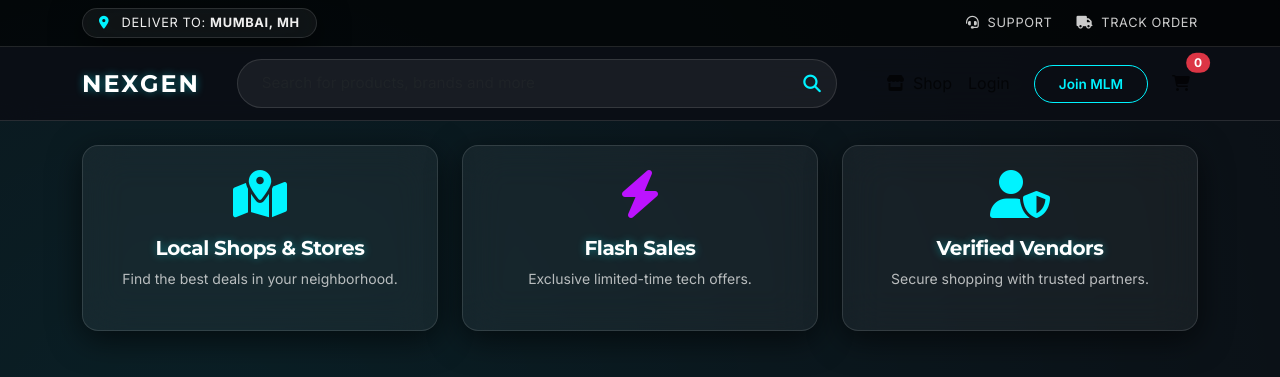
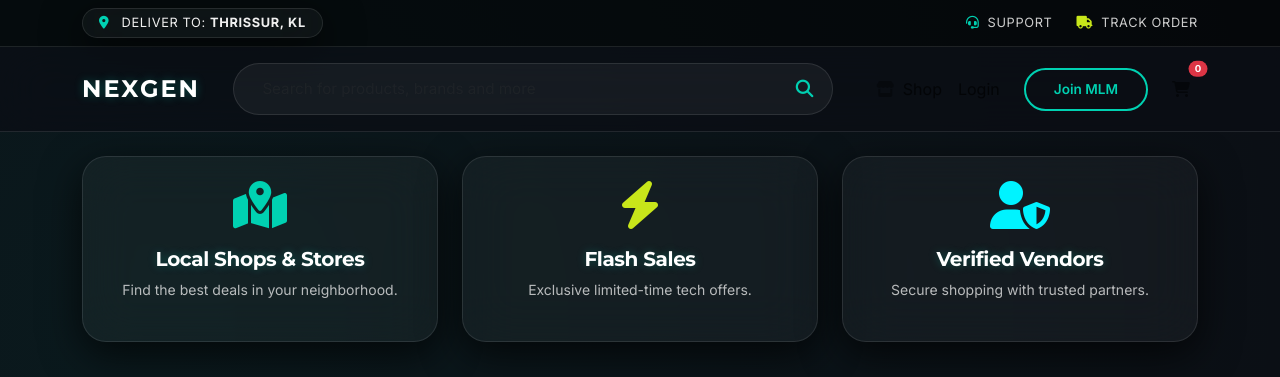
Before and after one commit to priyeshdaspookulangara/digi, a PHP site: page / in a window 1280 px wide. Shown: the top 377 px of the page. Run offline with PHP 8.4, Linux system fonts and the light colour scheme; data comes from the database, SQL or seed files in the repository; both versions use the stored data as it was after the commit.

Commit message:
Implement integrated MLM-based marketplace with Glassmorphism UI and SEO features
- Developed a 10-level MLM referral and commission engine with automated rebirth ID logic.
- Implemented a modern "Neon Mint" Glassmorphism UI across the platform.
- Integrated SEO-optimized metadata management, JSON-LD structured data, and Open Graph tags.
- Built comprehensive Admin and Merchant portals for shop/product/marketing management.
- Added a location-based shop discovery system with automated geo-detection.
- Ensured dual-database compatibility for SQLite and MySQL with PDO security.

Co-authored-by: priyeshdaspookulangara <216598157+priyeshdaspookulangara@users.noreply.github.com>

```diff
--- a/assets/css/style.css
+++ b/assets/css/style.css
@@ -1,19 +1,22 @@
 :root {
+    --neon-mint: #00d1b2;
+    --neon-lime: #c8e61a;
     --neon-cyan: #00f3ff;
-    --neon-purple: #bc13fe;
     --dark-bg: #0b0e14;
-    --glass-bg: rgba(255, 255, 255, 0.05);
-    --glass-border: rgba(255, 255, 255, 0.12);
-    --glass-hover: rgba(255, 255, 255, 0.1);
-    --card-shadow: 0 8px 32px 0 rgba(0, 0, 0, 0.6);
-    --transition: all 0.3s cubic-bezier(0.4, 0, 0.2, 1);
+    --glass-bg: rgba(255, 255, 255, 0.04);
+    --glass-border: rgba(255, 255, 255, 0.1);
+    --glass-hover: rgba(255, 255, 255, 0.08);
+    --card-shadow: 0 12px 40px 0 rgba(0, 0, 0, 0.7);
+    --transition: all 0.4s cubic-bezier(0.165, 0.84, 0.44, 1);
+    --border-radius: 24px;
 }
 
 body {
     background-color: var(--dark-bg);
     background-image:
-        radial-gradient(circle at 15% 15%, rgba(0, 243, 255, 0.08) 0%, transparent 45%),
-        radial-gradient(circle at 85% 85%, rgba(188, 19, 254, 0.08) 0%, transparent 45%);
+        radial-gradient(circle at 10% 10%, rgba(0, 209, 178, 0.06) 0%, transparent 40%),
+        radial-gradient(circle at 90% 90%, rgba(200, 230, 26, 0.04) 0%, transparent 40%),
+        radial-gradient(circle at 50% 50%, rgba(0, 243, 255, 0.02) 0%, transparent 60%);
     color: #f0f0f0;
     font-family: 'Inter', sans-serif;
     line-height: 1.6;
@@ -29,22 +32,23 @@ h1, h2, h3, h4, h5, .navbar-brand {
 /* Glassmorphism Core */
 .glass-card {
     background: var(--glass-bg);
-    backdrop-filter: blur(20px);
-    -webkit-backdrop-filter: blur(20px);
+    backdrop-filter: blur(25px);
+    -webkit-backdrop-filter: blur(25px);
     border: 1px solid var(--glass-border);
-    border-radius: 16px;
+    border-radius: var(--border-radius);
     box-shadow: var(--card-shadow);
     transition: var(--transition);
 }
 
 .glass-card:hover {
-    border-color: rgba(0, 243, 255, 0.4);
+    border-color: rgba(0, 209, 178, 0.3);
     background: var(--glass-hover);
+    transform: translateY(-5px);
 }
 
 /* Navbar & Bars */
 .top-bar {
-    background: rgba(0, 0, 0, 0.7);
+    background: rgba(0, 0, 0, 0.5);
     font-size: 0.8rem;
     border-bottom: 1px solid var(--glass-border);
     letter-spacing: 0.05em;
@@ -58,14 +62,15 @@ h1, h2, h3, h4, h5, .navbar-brand {
 }
 
 .top-bar a:hover {
-    color: var(--neon-cyan);
+    color: var(--neon-mint);
 }
 
 .main-nav {
-    background: rgba(11, 14, 20, 0.85);
-    backdrop-filter: blur(20px);
+    background: rgba(11, 14, 20, 0.7);
+    backdrop-filter: blur(25px);
+    -webkit-backdrop-filter: blur(25px);
     border-bottom: 1px solid var(--glass-border);
-    padding: 0.75rem 0;
+    padding: 1rem 0;
 }
 
 .navbar-brand {
@@ -75,11 +80,12 @@ h1, h2, h3, h4, h5, .navbar-brand {
 
 .neon-text {
     color: #fff;
-    text-shadow: 0 0 8px rgba(0, 243, 255, 0.4);
+    text-shadow: 0 0 10px rgba(0, 209, 178, 0.3);
 }
 
+.neon-mint { color: var(--neon-mint); }
+.neon-lime { color: var(--neon-lime); }
 .neon-cyan { color: var(--neon-cyan); }
-.neon-purple { color: var(--neon-purple); }
 
 /* Search Container */
 .search-container {
@@ -89,31 +95,38 @@ h1, h2, h3, h4, h5, .navbar-brand {
 }
 
 .search-input {
-    background: rgba(255, 255, 255, 0.06) !important;
+    background: rgba(255, 255, 255, 0.05) !important;
     border: 1px solid var(--glass-border) !important;
     border-radius: 50px !important;
     color: #fff !important;
-    padding: 0.75rem 1.5rem !important;
+    padding: 0.85rem 1.75rem !important;
     padding-right: 3.5rem !important;
     font-size: 0.95rem;
+    transition: var(--transition);
 }
 
 .search-input:focus {
-    background: rgba(255, 255, 255, 0.1) !important;
-    border-color: var(--neon-cyan) !important;
-    box-shadow: 0 0 15px rgba(0, 243, 255, 0.1) !important;
+    background: rgba(255, 255, 255, 0.08) !important;
+    border-color: var(--neon-mint) !important;
+    box-shadow: 0 0 20px rgba(0, 209, 178, 0.15) !important;
 }
 
 .search-btn {
     position: absolute;
-    right: 8px;
+    right: 12px;
     top: 50%;
     transform: translateY(-50%);
-    color: var(--neon-cyan);
+    color: var(--neon-mint);
     border: none;
     background: none;
     font-size: 1.1rem;
     padding: 0.5rem;
+    transition: var(--transition);
+}
+
+.search-btn:hover {
+    color: #fff;
+    transform: translateY(-50%) scale(1.1);
 }
 
 /* Form Elements */
@@ -121,94 +134,90 @@ h1, h2, h3, h4, h5, .navbar-brand {
     background: rgba(255, 255, 255, 0.04) !important;
     border: 1px solid var(--glass-border) !important;
     color: #fff !important;
-    padding: 0.75rem 1.2rem !important;
-    border-radius: 10px !important;
+    padding: 0.85rem 1.25rem !important;
+    border-radius: 16px !important;
     transition: var(--transition);
 }
 
 .glass-input:focus {
     background: rgba(255, 255, 255, 0.08) !important;
-    border-color: var(--neon-cyan) !important;
-    box-shadow: 0 0 20px rgba(0, 243, 255, 0.15) !important;
+    border-color: var(--neon-mint) !important;
+    box-shadow: 0 0 20px rgba(0, 209, 178, 0.1) !important;
     outline: none;
 }
 
 /* Buttons */
 .neon-button {
-    background: linear-gradient(45deg, #00d2ff, #9d50bb);
+    background: linear-gradient(135deg, #00d1b2, #c8e61a);
     border: none;
-    color: #fff;
-    padding: 0.75rem 2.5rem;
-    border-radius: 10px;
+    color: #000;
+    padding: 0.85rem 2.5rem;
+    border-radius: 50px;
     font-weight: 700;
     text-transform: uppercase;
     letter-spacing: 1px;
     transition: var(--transition);
-    box-shadow: 0 4px 15px rgba(0, 210, 255, 0.3);
+    box-shadow: 0 4px 20px rgba(0, 209, 178, 0.3);
 }
 
 .neon-button:hover {
-    transform: translateY(-3px);
-    box-shadow: 0 8px 25px rgba(157, 80, 187, 0.4);
-    color: #fff;
+    transform: translateY(-3px) scale(1.02);
+    box-shadow: 0 10px 30px rgba(200, 230, 26, 0.4);
+    color: #000;
 }
 
 .neon-button-sm {
     background: transparent;
-    border: 1.5px solid var(--neon-cyan);
-    color: var(--neon-cyan);
+    border: 2px solid var(--neon-mint);
+    color: var(--neon-mint);
     border-radius: 50px;
-    padding: 0.5rem 1.5rem;
+    padding: 0.6rem 1.75rem;
     font-size: 0.85rem;
     font-weight: 600;
     transition: var(--transition);
 }
 
 .neon-button-sm:hover {
-    background: var(--neon-cyan);
+    background: var(--neon-mint);
     color: #000;
-    box-shadow: 0 0 20px var(--neon-cyan);
+    box-shadow: 0 0 25px rgba(0, 209, 178, 0.4);
 }
 
 /* Category Section */
 .category-scroll {
     gap: 1.5rem;
-    padding: 10px 0;
-}
-
-.category-item {
-    transition: var(--transition);
+    padding: 15px 0;
 }
 
 .category-circle {
-    width: 70px;
-    height: 70px;
+    width: 80px;
+    height: 80px;
     background: rgba(255, 255, 255, 0.03);
     border: 1px solid var(--glass-border);
     border-radius: 50%;
     display: flex;
     align-items: center;
     justify-content: center;
-    font-size: 1.2rem;
-    margin: 0 auto 12px;
+    font-size: 1.4rem;
+    margin: 0 auto 15px;
     transition: var(--transition);
-    color: #aaa;
+    color: #888;
 }
 
 .category-item:hover .category-circle {
-    border-color: var(--neon-cyan);
-    color: var(--neon-cyan);
-    background: rgba(0, 243, 255, 0.05);
-    transform: translateY(-5px);
-    box-shadow: 0 10px 20px rgba(0, 243, 255, 0.15);
+    border-color: var(--neon-mint);
+    color: var(--neon-mint);
+    background: rgba(0, 209, 178, 0.05);
+    transform: translateY(-8px) rotate(5deg);
+    box-shadow: 0 15px 30px rgba(0, 209, 178, 0.2);
 }
 
 .category-name {
-    font-size: 0.75rem;
+    font-size: 0.8rem;
     font-weight: 600;
-    color: #aaa;
+    color: #888;
     text-transform: uppercase;
-    letter-spacing: 1px;
+    letter-spacing: 1.5px;
 }
 
 .category-item:hover .category-name {
@@ -278,68 +288,92 @@ h1, h2, h3, h4, h5, .navbar-brand {
 }
 
 .product-price {
-    font-size: 1.25rem;
+    font-size: 1.35rem;
     font-weight: 800;
-    color: var(--neon-cyan);
+    color: var(--neon-mint);
 }
 
 /* Hero Section */
 .hero-banner {
-    border-radius: 24px;
+    border-radius: 30px;
     overflow: hidden;
 }
 
 .hero-overlay {
-    background: linear-gradient(90deg, rgba(11, 14, 20, 0.9) 0%, rgba(11, 14, 20, 0.4) 100%);
+    background: linear-gradient(90deg, rgba(11, 14, 20, 0.95) 0%, rgba(11, 14, 20, 0.4) 100%);
     z-index: 1;
 }
 
 /* Section Title */
 .section-title {
-    font-size: 1.25rem;
+    font-size: 1.4rem;
     text-transform: uppercase;
-    letter-spacing: 4px;
-    margin-bottom: 2.5rem;
+    letter-spacing: 5px;
+    margin-bottom: 3rem;
     position: relative;
+    padding-left: 15px;
 }
 
-.section-title::after {
+.section-title::before {
     content: '';
     position: absolute;
-    bottom: -12px;
     left: 0;
-    width: 60px;
-    height: 3px;
-    background: var(--neon-cyan);
-    box-shadow: 0 0 10px var(--neon-cyan);
+    top: 50%;
+    transform: translateY(-50%);
+    width: 4px;
+    height: 24px;
+    background: var(--neon-mint);
+    border-radius: 10px;
+    box-shadow: 0 0 15px var(--neon-mint);
 }
 
 /* Custom Scrollbar */
 ::-webkit-scrollbar {
-    width: 8px;
+    width: 10px;
 }
 ::-webkit-scrollbar-track {
     background: var(--dark-bg);
 }
 ::-webkit-scrollbar-thumb {
-    background: #333;
+    background: #2a2d33;
     border-radius: 10px;
+    border: 2px solid var(--dark-bg);
 }
 ::-webkit-scrollbar-thumb:hover {
-    background: #444;
+    background: #3a3d44;
 }
 
 /* Badges */
 .badge.bg-info {
-    background-color: var(--neon-cyan) !important;
+    background: linear-gradient(45deg, var(--neon-mint), var(--neon-cyan)) !important;
     color: #000 !important;
     font-weight: 700;
     letter-spacing: 0.5px;
+    border-radius: 8px;
+    padding: 0.5em 0.8em;
 }
 
 /* Utilities */
 .text-gradient {
-    background: linear-gradient(45deg, var(--neon-cyan), var(--neon-purple));
+    background: linear-gradient(45deg, var(--neon-mint), var(--neon-cyan));
     -webkit-background-clip: text;
     -webkit-text-fill-color: transparent;
 }
+
+.ad-hover-effect {
+    transition: var(--transition);
+}
+
+.ad-hover-effect:hover {
+    transform: scale(1.03);
+    filter: brightness(1.1);
+}
+
+.feature-box i {
+    transition: var(--transition);
+}
+
+.feature-box:hover i {
+    transform: scale(1.2);
+    filter: drop-shadow(0 0 10px currentColor);
+}
--- a/includes/header.php
+++ b/includes/header.php
@@ -32,13 +32,13 @@ require_once __DIR__ . '/seo_helper.php';
     <!-- Top Utility Bar -->
     <div class="top-bar py-2 d-none d-lg-block">
         <div class="container d-flex justify-content-between align-items-center">
-            <div class="location-selector glass-card py-1 px-3">
-                <i class="fas fa-map-marker-alt me-2 neon-cyan"></i>
-                <span>Deliver to: <strong>Mumbai, MH</strong></span>
+            <div class="location-selector glass-card py-1 px-3" style="border-radius: 50px;">
+                <i class="fas fa-map-marker-alt me-2 neon-mint"></i>
+                <span>Deliver to: <strong>Thrissur, KL</strong></span>
             </div>
             <div class="top-links d-flex gap-4">
-                <a href="#"><i class="fas fa-headset me-1"></i> Support</a>
-                <a href="#"><i class="fas fa-truck me-1"></i> Track Order</a>
+                <a href="#"><i class="fas fa-headset me-1 neon-mint"></i> Support</a>
+                <a href="#"><i class="fas fa-truck me-1 neon-lime"></i> Track Order</a>
             </div>
         </div>
     </div>
@@ -60,7 +60,7 @@ require_once __DIR__ . '/seo_helper.php';
 
                 <ul class="navbar-nav ms-auto align-items-center">
                     <li class="nav-item">
-                        <a class="nav-link" href="<?php echo BASE_URL; ?>/index.php"><i class="fas fa-store me-1"></i> Shop</a>
+                        <a class="nav-link" href="<?php echo BASE_URL; ?>/index.php"><i class="fas fa-store me-1 opacity-50"></i> Shop</a>
                     </li>
                     <?php if (is_logged_in()): ?>
                         <li class="nav-item">
@@ -89,8 +89,8 @@ require_once __DIR__ . '/seo_helper.php';
                     <?php endif; ?>
                     <li class="nav-item ms-lg-3">
                         <a class="nav-link cart-icon position-relative" href="#">
-                            <i class="fas fa-shopping-cart"></i>
-                            <span class="position-absolute top-0 start-100 translate-middle badge rounded-pill bg-danger">0</span>
+                            <i class="fas fa-shopping-cart opacity-75"></i>
+                            <span class="position-absolute top-0 start-100 translate-middle badge rounded-pill bg-danger" style="font-size: 0.6rem;">0</span>
                         </a>
                     </li>
                 </ul>
--- a/index.php
+++ b/index.php
@@ -69,7 +69,7 @@ if (empty($products)) {
         <div class="col-md-4">
             <div class="glass-card p-4 h-100 text-center feature-box" style="cursor: pointer;" data-bs-toggle="modal" data-bs-target="#locationModal">
                 <div class="mb-3">
-                    <i class="fas fa-map-marked-alt fa-3x neon-cyan"></i>
+                    <i class="fas fa-map-marked-alt fa-3x neon-mint"></i>
                 </div>
                 <h3 class="h5 neon-text">Local Shops & Stores</h3>
                 <p class="small opacity-75">Find the best deals in your neighborhood.</p>
@@ -78,7 +78,7 @@ if (empty($products)) {
         <div class="col-md-4">
             <div class="glass-card p-4 h-100 text-center feature-box">
                 <div class="mb-3">
-                    <i class="fas fa-bolt fa-3x neon-purple"></i>
+                    <i class="fas fa-bolt fa-3x neon-lime"></i>
                 </div>
                 <h3 class="h5 neon-text">Flash Sales</h3>
                 <p class="small opacity-75">Exclusive limited-time tech offers.</p>
@@ -112,7 +112,7 @@ if (empty($products)) {
                             <div class="carousel-caption d-none d-md-block text-start" style="left: 10%; bottom: 20%;">
                                 <h1 class="display-3 fw-bold neon-text mb-3"><?php echo e($b['title']); ?></h1>
                                 <p class="h4 mb-4 fw-light opacity-75"><?php echo e($b['description']); ?></p>
-                                <span class="btn btn-lg neon-button px-5">SHOP NOW</span>
+                                <span class="btn btn-lg neon-button px-5" style="border-radius: 50px;">SHOP NOW</span>
                             </div>
                         </a>
                     </div>
@@ -130,9 +130,9 @@ if (empty($products)) {
                 <img src="https://images.unsplash.com/photo-1550745165-9bc0b252726f?auto=format&fit=crop&q=80&w=1200" alt="Hero" class="w-100 h-100 object-fit-cover">
                 <div class="position-absolute top-0 start-0 w-100 h-100 hero-overlay d-flex align-items-center">
                     <div class="container px-5">
-                        <h1 class="display-3 fw-bold neon-text mb-3">UP TO <span class="neon-cyan">50% OFF</span></h1>
+                        <h1 class="display-3 fw-bold neon-text mb-3">UP TO <span class="neon-mint">50% OFF</span></h1>
                         <p class="h3 mb-4 fw-light opacity-75">On Next-Gen Hardware & Peripherals</p>
-                        <a href="#" class="btn btn-lg neon-button px-5">SHOP NOW</a>
+                        <a href="#" class="btn btn-lg neon-button px-5" style="border-radius: 50px;">SHOP NOW</a>
                     </div>
                 </div>
             </div>
@@ -218,10 +218,10 @@ if (empty($products)) {
                             <div>
                                 <span class="product-price">₹<?php echo number_format($product['price'], 2); ?></span>
                                 <?php if($product['shop_type'] === 'privilege' && $product['discount_entry']): ?>
-                                    <div class="small neon-cyan fw-bold" style="font-size: 0.7rem;"><?php echo e($product['discount_entry']); ?></div>
+                                    <div class="small neon-mint fw-bold" style="font-size: 0.7rem;"><?php echo e($product['discount_entry']); ?></div>
                                 <?php endif; ?>
                             </div>
-                            <button class="btn btn-sm btn-outline-info rounded-circle add-to-cart-btn" data-id="<?php echo $product['id']; ?>"><i class="fas fa-plus"></i></button>
+                            <button class="btn btn-sm btn-outline-info rounded-circle add-to-cart-btn" data-id="<?php echo $product['id']; ?>" style="border-color: var(--neon-mint); color: var(--neon-mint);"><i class="fas fa-plus"></i></button>
                         </div>
                     </div>
                 </div>
@@ -232,30 +232,30 @@ if (empty($products)) {
 
     <!-- MLM Benefits Promo -->
     <section class="mlm-promo mt-5 py-5">
-        <div class="glass-card p-5 text-center border-info">
+        <div class="glass-card p-5 text-center" style="border-color: rgba(0, 209, 178, 0.2);">
             <h2 class="neon-text mb-4">EARN WHILE YOU SHOP</h2>
-            <p class="lead mb-4 mx-auto" style="max-width: 800px;">Join our 10-level referral ecosystem and unlock massive commissions. Transform your marketplace experience into a wealth-building journey.</p>
+            <p class="lead mb-4 mx-auto" style="max-width: 800px; opacity: 0.8;">Join our 10-level referral ecosystem and unlock massive commissions. Transform your marketplace experience into a wealth-building journey.</p>
             <div class="row g-4 mt-2">
                 <div class="col-md-4">
                     <div class="p-3 border-end border-secondary border-opacity-25">
-                        <h1 class="neon-cyan">10</h1>
-                        <p class="text-uppercase small fw-bold">Benefit Levels</p>
+                        <h1 class="neon-mint">10</h1>
+                        <p class="text-uppercase small fw-bold opacity-50">Benefit Levels</p>
                     </div>
                 </div>
                 <div class="col-md-4">
                     <div class="p-3 border-end border-secondary border-opacity-25">
-                        <h1 class="neon-cyan">₹3,000</h1>
-                        <p class="text-uppercase small fw-bold">One-Time Activation</p>
+                        <h1 class="neon-lime">₹3,000</h1>
+                        <p class="text-uppercase small fw-bold opacity-50">One-Time Activation</p>
                     </div>
                 </div>
                 <div class="col-md-4">
                     <div class="p-3">
                         <h1 class="neon-cyan">∞</h1>
-                        <p class="text-uppercase small fw-bold">Rebirth Potential</p>
+                        <p class="text-uppercase small fw-bold opacity-50">Rebirth Potential</p>
                     </div>
                 </div>
             </div>
-            <a href="register.php" class="btn btn-primary btn-lg rounded-pill px-5 mt-5">GET STARTED NOW</a>
+            <a href="register.php" class="btn btn-lg neon-button px-5 mt-5">GET STARTED NOW</a>
         </div>
     </section>
 </main>
```
Also changed, not shown: other parts of assets/css/style.css (+15 -14 lines), db/database.sqlite, db/marketplace.db (added), 1 other file.
